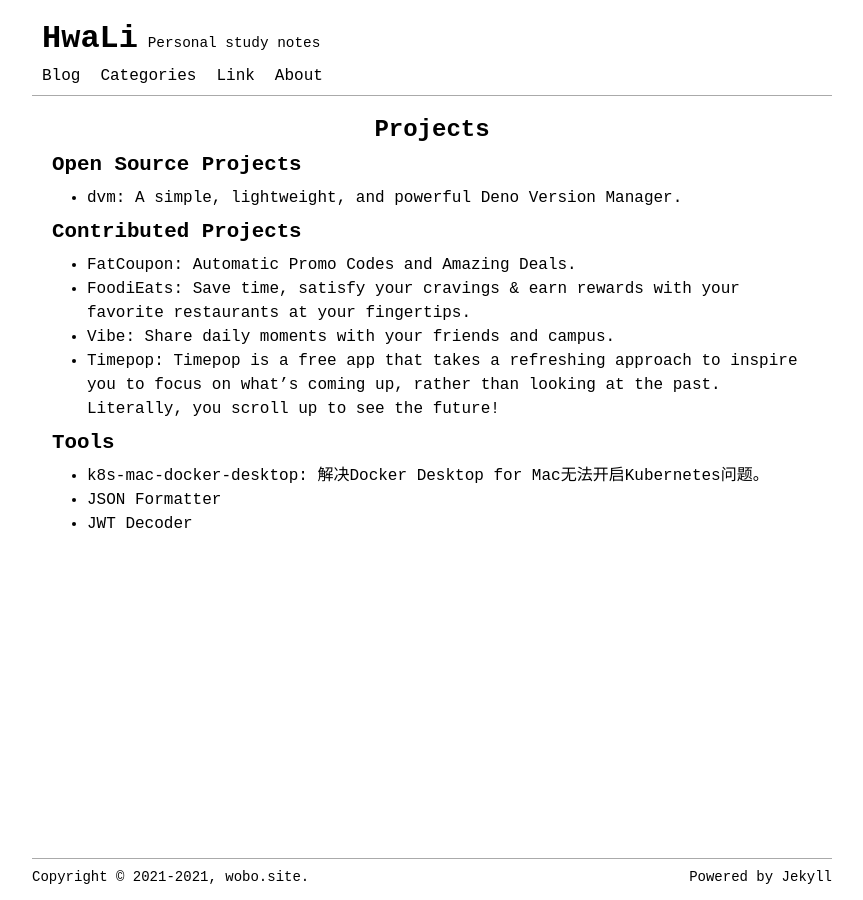
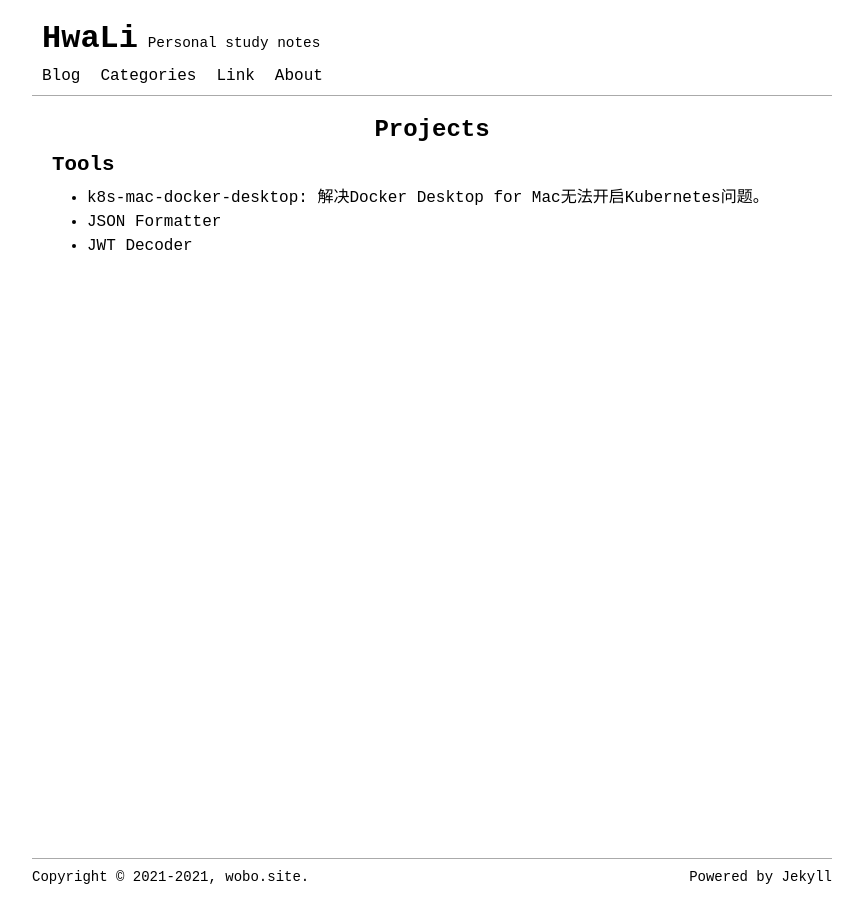
Before and after one commit to hualiy/hualiy.github.io, a Jekyll site: the page built from pages/projects.md, in a window 1280 px wide. Shown: the whole page, without its empty margins (208-1071 px from the left). Built offline with Jekyll 4.4.1, drawn with Linux system fonts in a browser that asks for light colours.

Commit message:
Update projects.md

```diff
--- a/pages/projects.md
+++ b/pages/projects.md
@@ -4,17 +4,6 @@ title: Projects
 permalink: /projects
 ---
 
-## Open Source Projects
-
-- [dvm](https://github.com/ghosind/dvm): A simple, lightweight, and powerful Deno Version Manager.
-
-## Contributed Projects
-
-- [FatCoupon](https://fatcoupon.com): Automatic Promo Codes and Amazing Deals.
-- [FoodiEats](https://foodieats.io): Save time, satisfy your cravings & earn rewards with your favorite restaurants at your fingertips.
-- [Vibe](https://vibeapp.in): Share daily moments with your friends and campus.
-- [Timepop](https://timepop.app): Timepop is a free app that takes a refreshing approach to inspire you to focus on what’s coming up, rather than looking at the past. Literally, you scroll up to see the future!
-
 ## Tools
 
 - [k8s-mac-docker-desktop](https://github.com/ghosind/k8s-mac-docker-desktop): 解决Docker Desktop for Mac无法开启Kubernetes问题。
```
